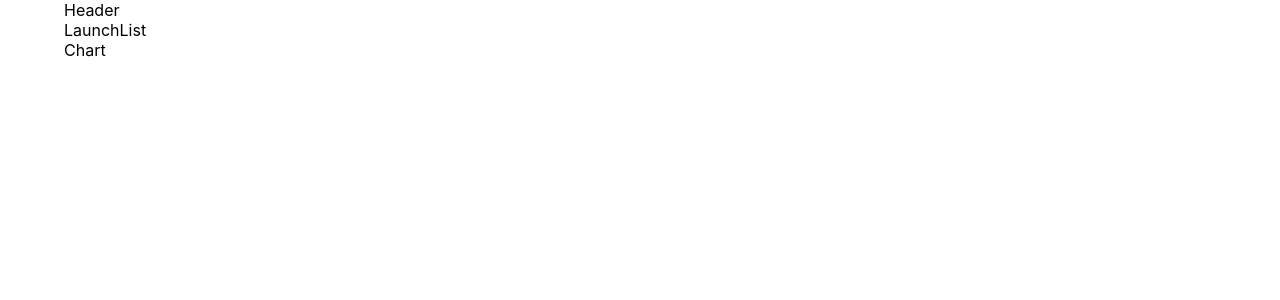
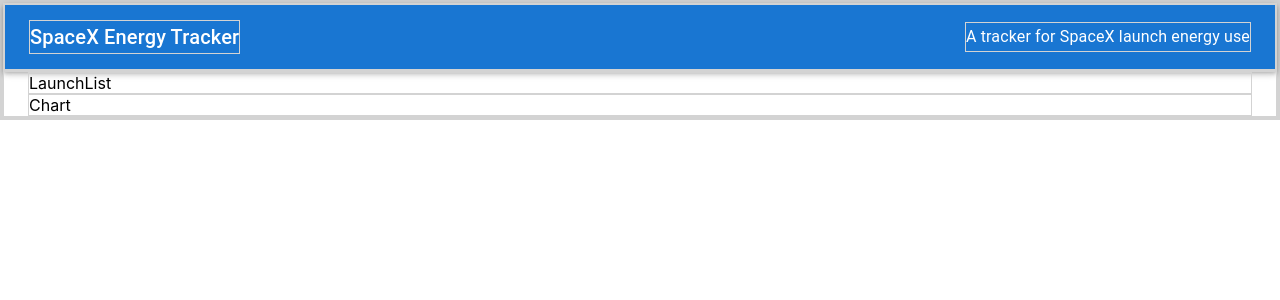
Before and after one commit to nejdl/spacex-energy-consumption, a React (Create React App) app: page / in a window 1280 px wide. Shown: the top 300 px of the page. Built offline with nearby package versions, Linux system fonts and the light colour scheme.

Commit message:
init: header component

```diff
--- a/src/App.css
+++ b/src/App.css
@@ -1,3 +1,7 @@
+* {
+  border: 1px solid lightgray;
+}
+
 .App {
   text-align: center;
 }
--- a/src/App.tsx
+++ b/src/App.tsx
@@ -6,11 +6,13 @@ import LaunchList from './components/LaunchList/LaunchList';
 
 function App() {
   return (
-    <Container component="main">
+    <>
       <Header />
-      <LaunchList />
-      <Chart />
-    </Container>
+      <Container component="main" maxWidth={false}>
+        <LaunchList />
+        <Chart />
+      </Container>
+    </>
   );
 }
 
--- a/src/components/Header/Header.tsx
+++ b/src/components/Header/Header.tsx
@@ -1,5 +1,21 @@
+import { AppBar, Toolbar, Typography } from '@mui/material';
+
 const Header = () => {
-  return <div>Header</div>;
+  const title = 'SpaceX Energy Tracker';
+  const subtitle = 'A tracker for SpaceX launch energy use';
+
+  return (
+    <AppBar position="static">
+      <Toolbar sx={{ justifyContent: 'space-between' }}>
+        <Typography variant="h6" component="h1">
+          {title}
+        </Typography>
+        <Typography variant="subtitle1" component="h2">
+          {subtitle}
+        </Typography>
+      </Toolbar>
+    </AppBar>
+  );
 };
 
 export default Header;
```
